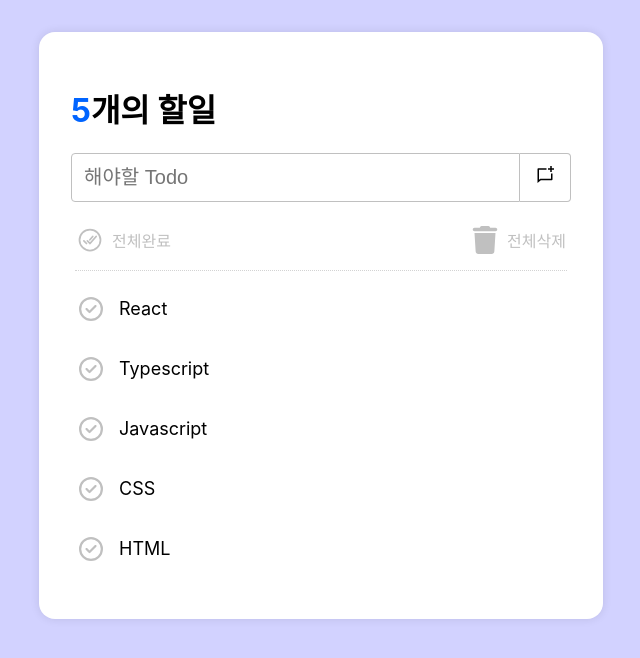
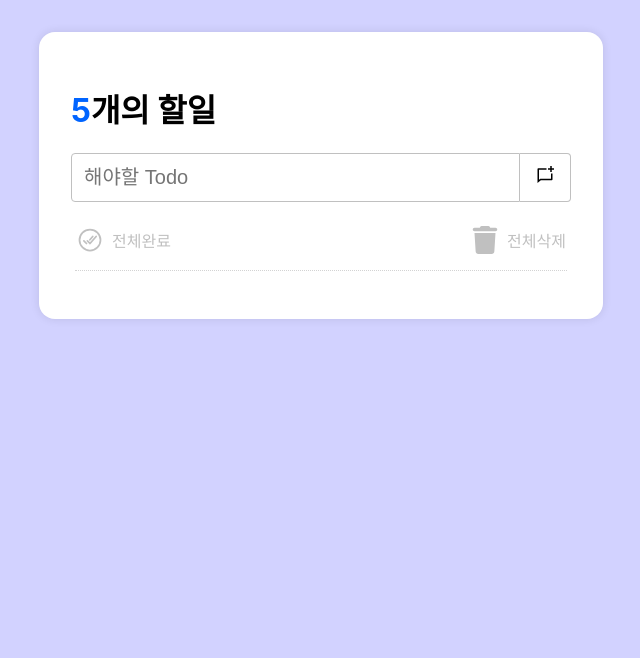
Before and after one commit to shinwon-kim/Todo-list, a React (Create React App) app: page / in a window 1280 px wide. Shown: the top 658 px of the page, without its empty margins (319-959 px from the left). Built offline with nearby package versions, Linux system fonts and the light colour scheme.

Commit message:
feat: todo 데이터 저장

```diff
--- a/src/App.tsx
+++ b/src/App.tsx
@@ -6,8 +6,15 @@
 import Divider from './Divider/Divider';
 import TodoList from './List/TodoList';
 
+export type TodoType = {
+  id: number;
+  text: string;
+  isChecked: boolean;
+}
+
 function App() {
   const [text, setText] = useState("");
+  const [todos, setTodos] = useState<TodoType[]>([]);
 
   const handleTextChange = (text:string) => {
     setText(text);
@@ -23,7 +30,7 @@
       <TodoInput text={text} onTextChange={handleTextChange} onSubmit={handleSubmit}></TodoInput>
       <TodoListTools></TodoListTools>
       <Divider></Divider>
-      <TodoList></TodoList>
+      <TodoList todos={todos}></TodoList>
     </main>
   );
 }
--- a/src/List/TodoList.tsx
+++ b/src/List/TodoList.tsx
@@ -1,15 +1,19 @@
+import { TodoType } from "../App";
 import styles from "./TodoList.module.css";
-import TodoItem from "../ListItem/TodoItem"
+import TodoItem from "../ListItem/TodoItem";
 
-const TodoList = () => {
-    const arr = ["React", "Typescript", "Javascript", "CSS", "HTML"]
+interface TodoListProps {
+   todos: TodoType[];
+}
+
+const TodoList = (props: TodoListProps) => {
 
     return(
         <section>
             <ol className={styles.olContainer}>
                 {
-                    arr.map((item, index) => {
-                        return <TodoItem key={`${item}_${index}`} text={item}/>
+                    props.todos.map((todo) => {
+                        return <TodoItem key={`${todo.id}`} text={todo.text} isChecked={todo.isChecked}/>
                     })
                 }
             </ol>
--- a/src/ListItem/TodoItem.tsx
+++ b/src/ListItem/TodoItem.tsx
@@ -4,13 +4,13 @@
 
 interface TodoItemProps {
     text: string;
+    isChecked: boolean;
 }
 
 const TodoItem = (props:TodoItemProps) => {
-    const isCheck = false;
     return (
         <li className={styles.container}>
-            <FaRegCircleCheck className={[styles.checkIcon, `${isCheck ? styles.checkedCircleIcon : styles.unCheckedCircleIcon}`].join(" ")}/>
+            <FaRegCircleCheck className={[styles.checkIcon, `${props.isChecked ? styles.checkedCircleIcon : styles.unCheckedCircleIcon}`].join(" ")}/>
             <span>{props.text}</span>
             <IoRemoveCircleOutline className={styles.removeIcon}/>
         </li>
```
